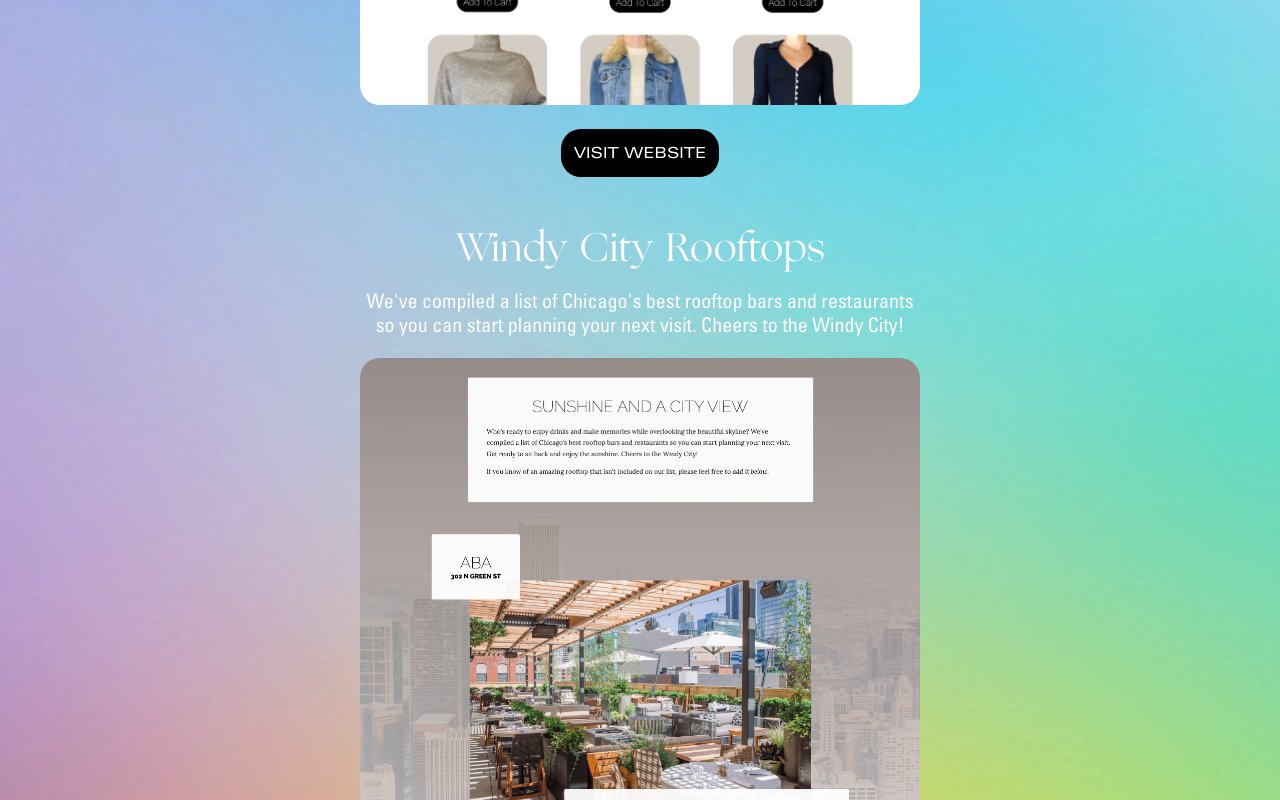
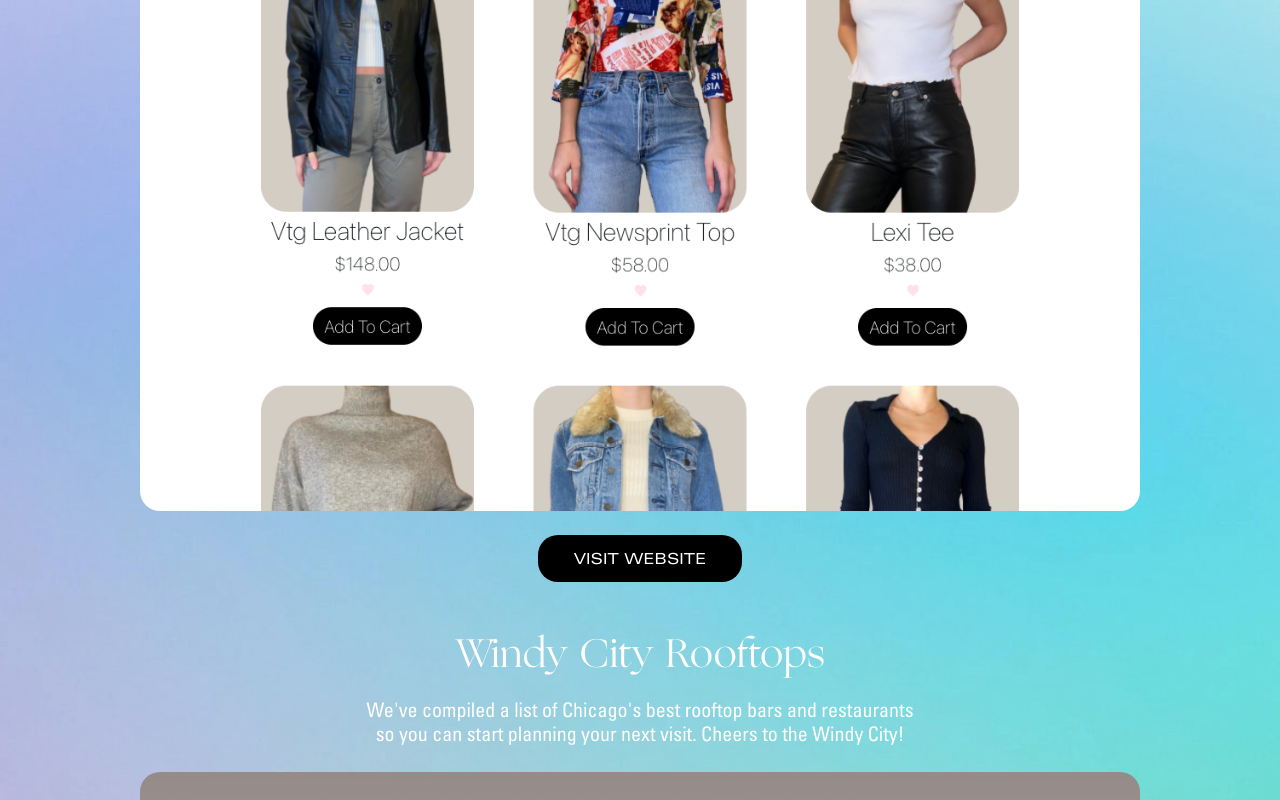
Before and after one commit to lexisandoval/portfolio, a React (Create React App) app: page /projects in a window 1280 px wide. Shown: the part 840-1640 px from the top of the page. Built offline with nearby package versions, Linux system fonts and the light colour scheme.

Commit message:
added CardX details

```diff
--- a/src/App.css
+++ b/src/App.css
@@ -43,10 +43,12 @@
 }
 
 .projects {
-  width: 70vh;
+  width: 100%;
   height: auto;
   border-radius: 20px;
-
+  margin-left: auto;
+  margin-right: auto;
+  text-align: center;
 }
 
 .projectdesc {
@@ -57,7 +59,7 @@
 
 .img__wrap {
   position: relative;
-  width: 70vh;
+  max-width: 1000px;
 }
 
 .img__description_layer {
@@ -120,7 +122,7 @@
   box-shadow: 0 15px 30px   rgba(0, 0, 0, 0.7);
 }
 
-#workBtn, #websiteBtn {
+#workBtn {
   background-color: black !important;
   border-color: transparent !important;
   border-style: solid !important;
@@ -130,6 +132,18 @@
   font-family: "Univers-Extended";
   font-size: 95% !important;
   padding: 13px 12px 10px !important;
+}
+
+#websiteBtn {
+  background-color: black !important;
+  border-color: transparent !important;
+  border-style: solid !important;
+  border-radius: 20px !important;
+  border-width: 1px !important;
+  color: white;
+  font-family: "Univers-Extended";
+  font-size: 95% !important;
+  padding: 13px 35px 10px !important;
 }
 
 #workBtn:hover,
@@ -143,6 +157,10 @@
 
 .max1000 {
   max-width: 1000px !important;
+}
+
+.max1200 {
+  max-width: 1075px !important;
 }
 
 .max800 {
--- a/src/components/About.js
+++ b/src/components/About.js
@@ -22,7 +22,7 @@ function About() {
       <h2 className="white ogg large spacebelow">About Me</h2>
       <Container className="max1000">
         <h6 className="white universcondensed small alignleft">Hello! My name is Alejandra Sandoval and I'm a full stack engineer. My interest in coding began at a young age when I developed a passion for customizing my social profiles by editing the HTML within pre-made themes.</h6><br />
-        <h6 className="white universcondensed small alignleft">Since then, I have graduated with a bachelor's degree in computer sciences, completed a coding bootcamp, and earned a position as a software engineer with a Fortune 500 company.</h6><br />
+        <h6 className="white universcondensed small alignleft">Since then, I have graduated with a bachelor's degree in computer sciences, completed a coding bootcamp, and earned a position as a software engineer with a Fintech Unicorn Company.</h6><br />
         <h6 className="white universcondensed small alignleft">Outside of work you'll find me running, watching Chicago sports, and spending quality time with my family and friends.</h6>
       </Container>
       <br />
@@ -47,10 +47,16 @@ function About() {
           <h6 className=" universcondensed smallmed white spacebelow">Cognizant</h6>
           <h6 className="contmargin universcondensed small white">Began working as an Associate Full Stack Engineer at Cognizant in August 2021</h6>
         </div>
+        <img src={arrow} className="arrow" alt="arrow" />
+        <br /><br />
+        <div className="backcont">
+          <h6 className=" universcondensed smallmed white spacebelow">CardX</h6>
+          <h6 className="contmargin universcondensed small white">Began working as a Mid-Level Software Engineer at CardX in April 2022</h6>
+        </div>
       </Container>
       <br />
 
-      <Container className="max1000 spaceabove">
+      <Container className="max1200 spaceabove">
         <Row>
           <Col className="spacebelow">
             <h6 className="white ogg medium spacebelow">Go-To Playlist</h6>
--- a/src/components/Projects.js
+++ b/src/components/Projects.js
@@ -23,7 +23,7 @@ function Projects() {
       </Container>
       <div className="smmobilespacer" />
 
-      <Container className="spaceabove max800">
+      <Container className="spaceabove">
         <h6 className="white ogg medium smallspacebelow">Lexi's Locker</h6>
         <h6 className="white universcondensed small medspacebelow projectdesc">Discover unique secondhand items that are sure to make you stand out from the crowd. Shop sustainably, shop the Locker!</h6>
         <div className="img__wrap mx-auto">
@@ -38,7 +38,7 @@ function Projects() {
       </Container>
       <div className="spacer mobilespacer" />
 
-      <Container className="max800">
+      <Container>
         <h6 className="white ogg medium smallspacebelow">Windy City Rooftops</h6>
         <h6 className="white universcondensed small medspacebelow projectdesc">We've compiled a list of Chicago's best rooftop bars and restaurants so you can start planning your next visit. Cheers to the Windy City!</h6>
         <div className="img__wrap mx-auto">
@@ -53,7 +53,7 @@ function Projects() {
       </Container>
       <div className="spacer mobilespacer" />
 
-      <Container className="max800">
+      <Container>
         <h6 className="white ogg medium smallspacebelow">RateMyCourses</h6>
         <h6 className="white universcondensed small medspacebelow projectdesc">Rate, review, and rave about courses at UW-Madison. We're your trusted source for honest opinions from hundreds of students just like you!</h6>
         <div className="img__wrap mx-auto">
```
